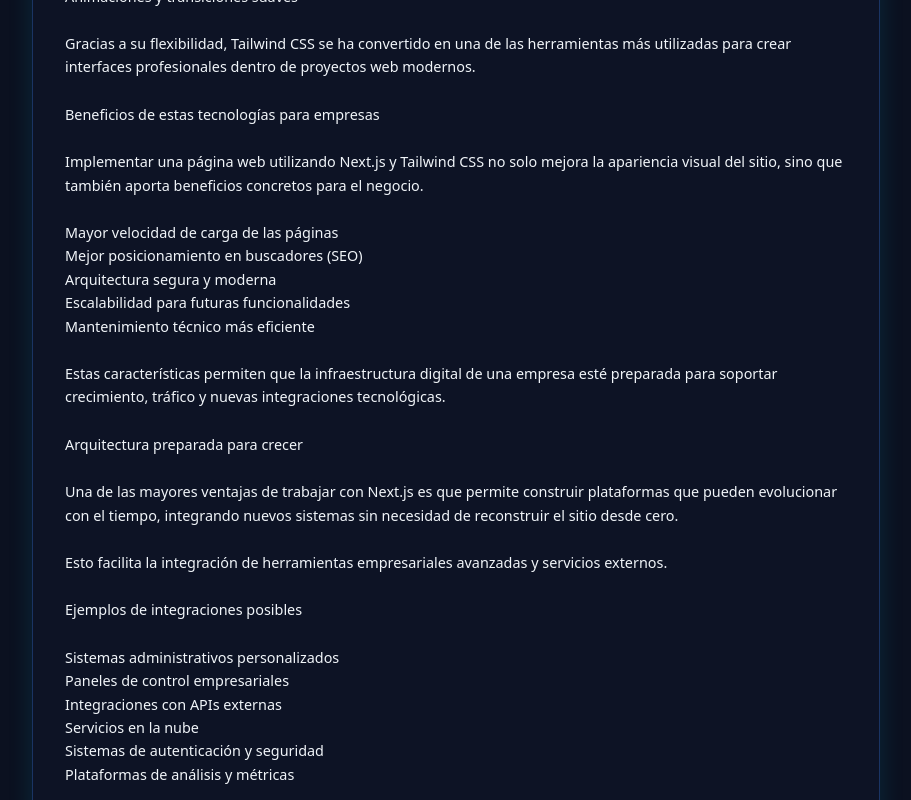
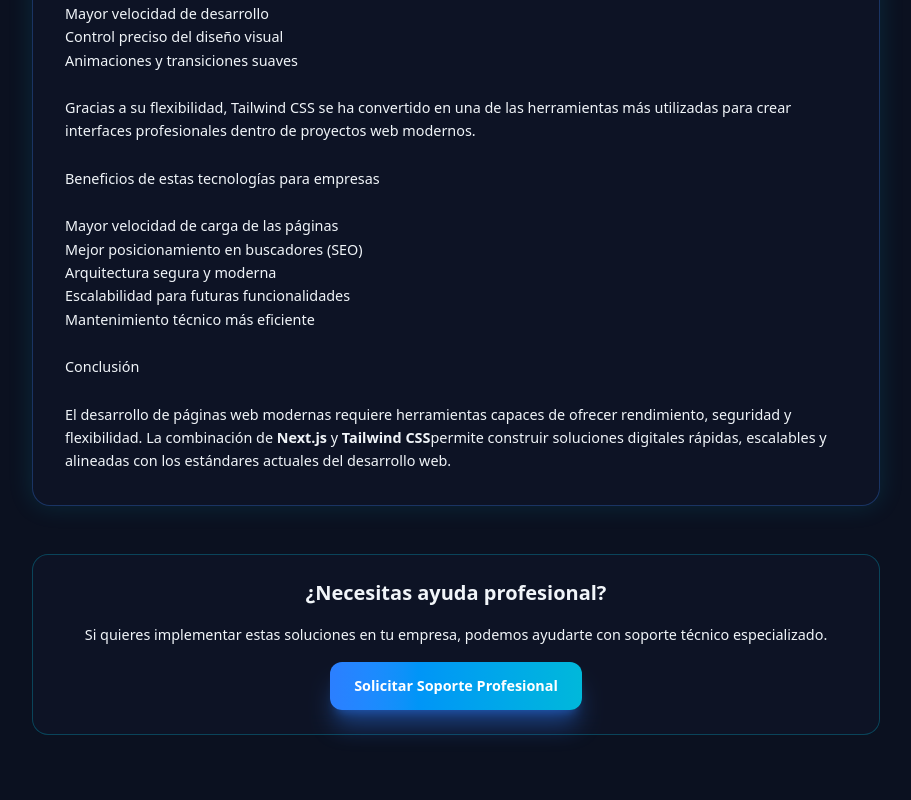
Before and after one commit to Rodrigo-Soporte/soporteinformaticoccp, a Next.js app: page /blog/desarrollo-web-nextjs-tailwind-css in a window 1280 px wide. Shown: the part 2000-2800 px from the top of the page, without its empty margins (184-1095 px from the left). Built offline with nearby package versions, Linux system fonts and the light colour scheme.

Commit message:
Corrección export posts blog

```diff
--- a/app/BackgroundEffects.tsx
+++ b/app/BackgroundEffects.tsx
@@ -15,7 +15,7 @@
 
   useEffect(() => {
 
-    const generated = Array.from({ length: 60 }).map((_, i) => ({
+    const generated: Particle[] = Array.from({ length: 60 }).map((_, i) => ({
       id: i,
       top: Math.random() * 100,
       left: Math.random() * 100,
--- a/content/blog/debian-gnu-linux.tsx
+++ b/content/blog/debian-gnu-linux.tsx
@@ -5,6 +5,7 @@
     "Debian GNU/Linux es una de las distribuciones más estables y seguras del mundo. Descubre por qué es una excelente opción para servidores y entornos empresariales.",
   date: "2026-03-04",
   cover: "/blog-debian.jpg",
+  category: "Infraestructura Linux",
 
   content: (
     <>
--- a/content/blog/nextjs-tailwind-desarrollo-web.tsx
+++ b/content/blog/nextjs-tailwind-desarrollo-web.tsx
@@ -5,6 +5,7 @@
     "Las páginas web modernas deben ser rápidas, seguras y escalables. Descubre por qué Next.js y Tailwind CSS son la combinación ideal para proyectos profesionales.",
   date: "2026-03-04",
   cover: "/blog-desarrollo-web.jpg",
+  category: "Desarrollo Web",
 
   content: (
     <>
@@ -92,12 +93,6 @@
 
       <h2>Beneficios de estas tecnologías para empresas</h2>
 
-      <p>
-        Implementar una página web utilizando Next.js y Tailwind CSS no
-        solo mejora la apariencia visual del sitio, sino que también aporta
-        beneficios concretos para el negocio.
-      </p>
-
       <ul>
         <li>Mayor velocidad de carga de las páginas</li>
         <li>Mejor posicionamiento en buscadores (SEO)</li>
@@ -105,43 +100,6 @@
         <li>Escalabilidad para futuras funcionalidades</li>
         <li>Mantenimiento técnico más eficiente</li>
       </ul>
-
-      <p>
-        Estas características permiten que la infraestructura digital de
-        una empresa esté preparada para soportar crecimiento, tráfico y
-        nuevas integraciones tecnológicas.
-      </p>
-
-      <h2>Arquitectura preparada para crecer</h2>
-
-      <p>
-        Una de las mayores ventajas de trabajar con Next.js es que permite
-        construir plataformas que pueden evolucionar con el tiempo,
-        integrando nuevos sistemas sin necesidad de reconstruir el sitio
-        desde cero.
-      </p>
-
-      <p>
-        Esto facilita la integración de herramientas empresariales
-        avanzadas y servicios externos.
-      </p>
-
-      <h3>Ejemplos de integraciones posibles</h3>
-
-      <ul>
-        <li>Sistemas administrativos personalizados</li>
-        <li>Paneles de control empresariales</li>
-        <li>Integraciones con APIs externas</li>
-        <li>Servicios en la nube</li>
-        <li>Sistemas de autenticación y seguridad</li>
-        <li>Plataformas de análisis y métricas</li>
-      </ul>
-
-      <p>
-        Esta capacidad de integración convierte a Next.js en una base
-        sólida para proyectos digitales que necesitan evolucionar con
-        el tiempo.
-      </p>
 
       <h2>Conclusión</h2>
 
@@ -152,13 +110,6 @@
         permite construir soluciones digitales rápidas, escalables
         y alineadas con los estándares actuales del desarrollo web.
       </p>
-
-      <p>
-        Para empresas que buscan una presencia digital sólida y preparada
-        para el crecimiento, esta arquitectura tecnológica representa
-        una de las alternativas más eficientes y profesionales disponibles
-        en la actualidad.
-      </p>
     </>
   ),
 };
--- a/content/blog/seguridad-empresas.tsx
+++ b/content/blog/seguridad-empresas.tsx
@@ -5,6 +5,7 @@
     "Guía profesional para proteger infraestructura tecnológica empresarial contra amenazas modernas.",
   date: "2026-03-04",
   cover: "/blog-seguridad.jpg",
+  category: "Ciberseguridad",
 
   content: (
     <>
--- a/content/blog/valor-informacion.tsx
+++ b/content/blog/valor-informacion.tsx
@@ -5,6 +5,7 @@
     "La información es uno de los activos más valiosos de una empresa. Descubre por qué protegerla y gestionarla correctamente es clave para la continuidad operacional.",
   date: "2026-03-04",
   cover: "/blog-informacion.jpg",
+  category: "Gestión de Información",
 
   content: (
     <>
```
